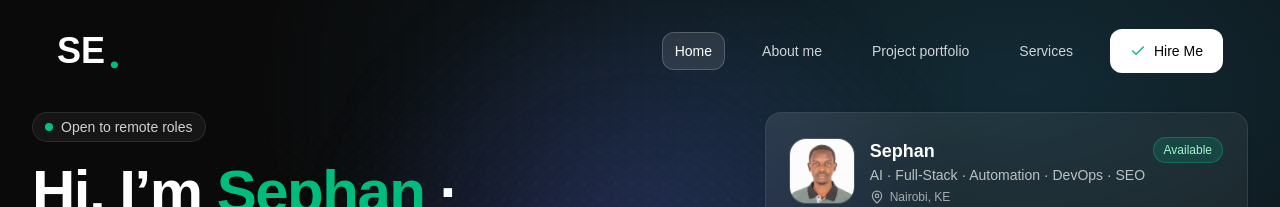
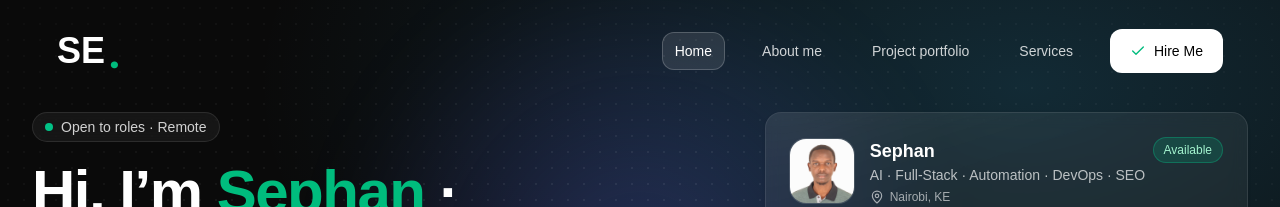
Before and after one commit to Seph-an/dev.sephan, a Next.js app: page / in a window 1280 px wide. Shown: the top 207 px of the page. Built offline with nearby package versions, Linux system fonts and the light colour scheme.

Commit message:
chore: refine availability text in hero

```diff
--- a/components/Hero.tsx
+++ b/components/Hero.tsx
@@ -33,7 +33,7 @@ export default function Hero() {
         >
           <motion.div variants={item} className="mb-5 inline-flex items-center gap-2 rounded-full border border-white/10 bg-white/5 px-3 py-1 text-sm text-white/80 backdrop-blur">
             <span className="inline-flex h-2 w-2 animate-pulse rounded-full bg-emerald-400" />
-            <span>Open to remote roles</span>
+            <span>Open to roles · Remote</span>
           </motion.div>
 
           <motion.h1 variants={item} className="text-balance text-4xl font-semibold tracking-tight text-white md:text-5xl lg:text-6xl">
```
